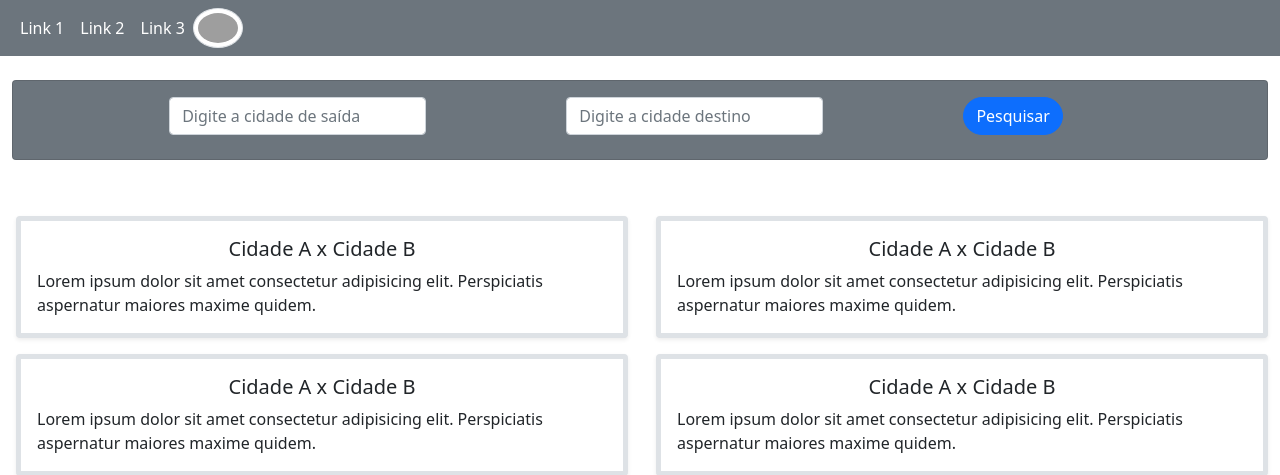
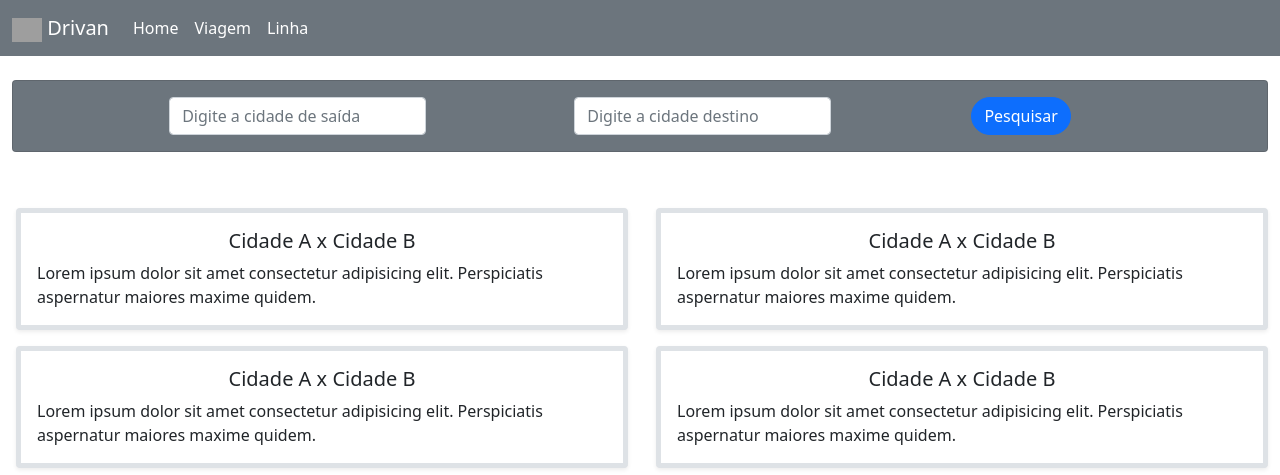
Before and after one commit to thsmmil/Drivan, a PHP site: page /Home/indexPassageiro.php in a window 1280 px wide. Shown: the top 475 px of the page. Run offline with PHP 8.4, Linux system fonts and the light colour scheme; grey boxes are pictures that could not be loaded.

Commit message:
Views/Register-IndexPassageiro

```diff
--- a/Views/Home/indexPassageiro.php
+++ b/Views/Home/indexPassageiro.php
@@ -25,14 +25,14 @@
                 <div class="card mt-4 bg-secondary">
                     <div class="card-body">
                         <form action="#" method="post">
-                            <div class="d-flex flex-row justify-content-evenly">
-                                <div class="mb-2">
+                            <div class="d-flex flex-row justify-content-evenly form-group">
+                                <div class="mx-2">
                                     <input type="text" class="form-control" id="cityOrigin" placeholder="Digite a cidade de saída" name="cityOrigin">
                                 </div>
-                                <div class="mb-2">
+                                <div class="mx-2">
                                     <input type="text" class="form-control" id="cityDestiny" placeholder="Digite a cidade destino" name="cityOrigin">
                                 </div>
-                                <div class="mb-2 me-5">
+                                <div class="me-5">
                                     <button type="submit" class="btn btn-primary rounded-pill">Pesquisar</button>
                                 </div>
                             </div>
--- a/Views/Shared/layoutHeader.php
+++ b/Views/Shared/layoutHeader.php
@@ -13,28 +13,29 @@
 </head>
 
 <body>
-    <nav class="navbar navbar-expand-sm bg-secondary navbar-dark">
-
-        <div class="container-fluid vw-100">
-            <!-- Links -->
-            <ul class="navbar-nav">
-                <li class="nav-item">
-                    <a class="nav-link active" href="#">Link 1</a>
-                </li>
-                <li class="nav-item">
-                    <a class="nav-link active" href="#">Link 2</a>
-                </li>
-                <li class="nav-item">
-                    <a class="nav-link active" href="#">Link 3</a>
-                </li>
-                <li class="nav-item ms-auto ">
-                    <div class="">
-                        <img  class="img-thumbnail rounded-circle"src="https://cdn1.vectorstock.com/i/1000x1000/53/40/user-member-social-net-avatar-profile-icon-vector-22965340.jpg" width="50" height="50">
-                    </div>
-                </li>
-            </ul>
+    <nav class="navbar navbar-expand-md navbar-dark bg-secondary">
+        <div class="container-fluid">
+            <a class="navbar-brand" href="#">
+                <img src="../../wwwroot/images/icon.png" alt="" width="30" height="24" class="d-inline-block align-text-center">
+                Drivan
+            </a>
+            <button class="navbar-toggler" type="button" data-toggle="collapse" data-target="#navbar1">
+                <span class="navbar-toggler-icon"></span>
+            </button>
+            <div class="collapse navbar-collapse" id="navbar1">
+                <ul class="navbar-nav">
+                    <li class="nav-item active">
+                        <a class="nav-link active" href="#">Home</a>
+                    </li>
+                    <li class="nav-item active">
+                        <a class="nav-link active" href="#">Viagem</a>
+                    </li>
+                    <li class="nav-item active">
+                        <a class="nav-link active" href="#">Linha</a>
+                    </li>
+                </ul>
+            </div>
         </div>
-
     </nav>
 </body>
 
--- a/Views/index.php
+++ b/Views/index.php
@@ -20,7 +20,7 @@
                 <div class="d-flex flex-column justify-content-center h-100 w-100">
                     <div class="d-flex flex-column justify-content-center">
                         <div class="text-center">
-                            <img src="../wwwroot/images/icon.png" width="350" height="250">
+                            <img src="../wwwroot/images/icon.png" class="img-fluid" width="350" height="250">
                             <h1 class="text-white">Drivan</h1>
                         </div>
                         <p class="text-white fs-5 pt-2">Lorem ipsum dolor sit amet consectetur adipisicing elit. Tempore natus
@@ -58,8 +58,8 @@
                                         Novo por aqui? Cadastra-se agora
                                     </button>
                                     <ul class="dropdown-menu" aria-labelledby="dropdownMenuButton1">
-                                        <li><a class="dropdown-item" href="#">Passageiro</a></li>
-                                        <li><a class="dropdown-item" href="#">Motorista</a></li>
+                                        <li><a class="dropdown-item" href="./User/Register.php?typeUser=Passageiro">Passageiro</a></li>
+                                        <li><a class="dropdown-item" href="./User/Register.php?typeUser=Motorista">Motorista</a></li>
                                     </ul>
                                 </div>
 
```
Also changed, not shown: Views/User/Register.php (added, +85 -0 lines), wwwroot/js/maskInput.js (added, +23 -0 lines).
